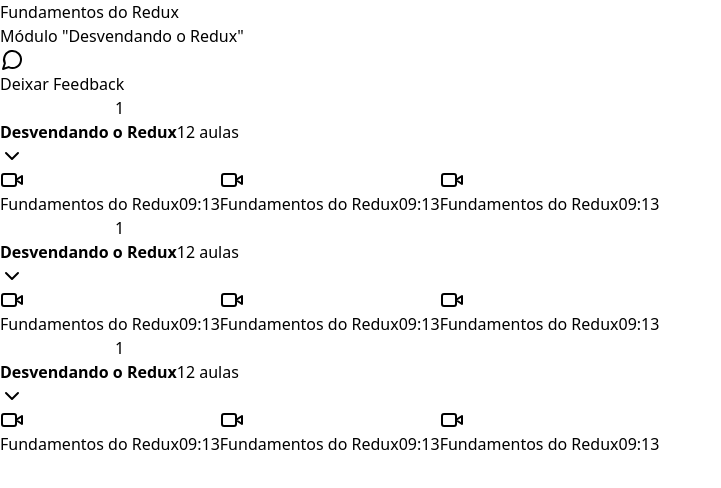
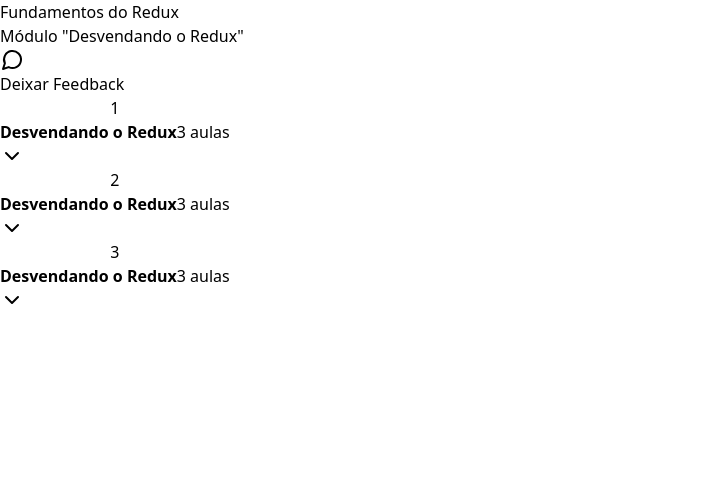
Before and after one commit to andreenakashima/react-redux-zustand, a React (Vite) app: page / in a window 1280 px wide. Shown: the top 488 px of the page, without its empty margins (0-721 px from the left). Built offline with nearby package versions, Linux system fonts and the light colour scheme.

Commit message:
Separando em modulos e adicionando collapsble

```diff
--- a/package.json
+++ b/package.json
@@ -10,6 +10,7 @@
     "preview": "vite preview"
   },
   "dependencies": {
+    "@radix-ui/react-collapsible": "^1.0.3",
     "@reduxjs/toolkit": "^1.9.5",
     "lucide-react": "^0.257.0",
     "react": "^18.2.0",
--- a/src/App.tsx
+++ b/src/App.tsx
@@ -1,7 +1,7 @@
 import { Provider as ReduxProvider } from "react-redux";
 
 import { store } from "./store";
-import Player from "./components/Player";
+import Player from "./pages/Player";
 
 import "./styles/global.css";
 
--- /dev/null
+++ b/src/components/Header.tsx
@@ -0,0 +1,10 @@
+export function Header() {
+	return (
+		<div className="flex flex-col gap-1">
+			<h1 className="text-2xl font-bold">Fundamentos do Redux</h1>
+			<span className="text-sm text-zinc-400">
+				Módulo "Desvendando o Redux"
+			</span>
+		</div>
+	);
+}
--- /dev/null
+++ b/src/components/Lesson.tsx
@@ -0,0 +1,18 @@
+import { Video } from "lucide-react";
+
+interface LessonProps {
+	title: string;
+	duration: string;
+}
+
+export function Lesson({ title, duration }: LessonProps) {
+	return (
+		<button className="flex items-center text-sm text-zinc-400 gap-3">
+			<Video className="w-4 h-4 text-zinc-500" />
+			<span>{title}</span>
+			<span className="ml-auto font-mono text-xs text-zinc-500">
+				{duration}
+			</span>
+		</button>
+	);
+}
--- /dev/null
+++ b/src/components/Module.tsx
@@ -0,0 +1,37 @@
+import * as Collapsible from "@radix-ui/react-collapsible";
+
+import { ChevronDown } from "lucide-react";
+import { Lesson } from "./Lesson";
+
+interface ModuleProps {
+	moduleIndex: number;
+	title: string;
+	lessonsAmount: number;
+}
+
+export function Module({ moduleIndex, title, lessonsAmount }: ModuleProps) {
+	return (
+		<Collapsible.Root className="group">
+			<Collapsible.Trigger className="flex w-full items-center gap-3 bg-zinc-800 p-4">
+				<div className="flex h-10 w-10 rounded-full items-center justify-center bg-zinc-950 text-xs">
+					{moduleIndex + 1}
+				</div>
+
+				<div className="flex flex-col gap-1 text-left">
+					<strong className="text-sm">{title}</strong>
+					<span className="text-xs text-zinc-400">{lessonsAmount} aulas</span>
+				</div>
+
+				<ChevronDown className="w-5 h-5 text-zinc-400 ml-auto group-data-[state=open]:rotate-180 transition-transform" />
+			</Collapsible.Trigger>
+
+			<Collapsible.Content>
+				<nav className="relative flex flex-col gap-4 p-6">
+					<Lesson title="Fundamentos do Redux" duration="09:09" />
+					<Lesson title="Fundamentos do Redux" duration="09:09" />
+					<Lesson title="Fundamentos do Redux" duration="09:09" />
+				</nav>
+			</Collapsible.Content>
+		</Collapsible.Root>
+	);
+}
--- a/src/components/Player.tsx
+++ /dev/null
@@ -1,157 +0,0 @@
-import { ChevronDown, MessageCircle, Video } from "lucide-react";
-import ReactPlayer from "react-player";
-
-function Player() {
-	return (
-		<div className="h-screen bg-zinc-950 text-zinc-50 flex justify-center items-center">
-			<div className="flex w-[1100px] flex-col gap-6">
-				<div className="flex items-center justify-between">
-					{/* Header */}
-					<div className="flex flex-col gap-1">
-						<h1 className="text-2xl font-bold">Fundamentos do Redux</h1>
-						<span className="text-sm text-zinc-400">
-							Módulo "Desvendando o Redux"
-						</span>
-					</div>
-
-					<button className="flex items-center gap-2 rounded bg-violet-500 px-3 py-2 text-sm font-medium text-white hover:bg-violet-600">
-						<MessageCircle className="w-4 h-4" />
-						Deixar Feedback
-					</button>
-				</div>
-
-				<main className="relative flex overflow-hidden rounded-lg border border-zinc-800 bg-zinc-900 shadow pr-80">
-					<div className="flex-1">
-						<div className="w-full bg-zinc-950 aspect-video">
-							<ReactPlayer
-								width="100%"
-								height="100%"
-								controls
-								url="https://www.youtube.com/watch?v=oPOKpSFqy-I"
-							/>
-						</div>
-					</div>
-
-					<aside className="w-80 absolute top-0 bottom-0 right-0 divide-y-2 divide-zinc-900 border-l bg-zinc-900 border-zinc-800 overflow-y-scroll scrollbar scrollbar-thin scrollbar-track-zinc-950 scrollbar-thumb-zinc-800">
-						<div>
-							<button className="flex w-full items-center gap-3 bg-zinc-800 p-4">
-								<div className="flex h-10 w-10 rounded-full items-center justify-center bg-zinc-950 text-xs">
-									1
-								</div>
-
-								<div className="flex flex-col gap-1 text-left">
-									<strong className="text-sm">Desvendando o Redux</strong>
-									<span className="text-xs text-zinc-400">12 aulas</span>
-								</div>
-
-								<ChevronDown className="w-5 h-5 text-zinc-400 ml-auto" />
-							</button>
-
-							<nav className="relative flex flex-col gap-4 p-6">
-								<button className="flex items-center text-sm text-zinc-400 gap-3">
-									<Video className="w-4 h-4 text-zinc-500" />
-									<span>Fundamentos do Redux</span>
-									<span className="ml-auto font-mono text-xs text-zinc-500">
-										09:13
-									</span>
-								</button>
-								<button className="flex items-center text-sm text-zinc-400 gap-3">
-									<Video className="w-4 h-4 text-zinc-500" />
-									<span>Fundamentos do Redux</span>
-									<span className="ml-auto font-mono text-xs text-zinc-500">
-										09:13
-									</span>
-								</button>
-								<button className="flex items-center text-sm text-zinc-400 gap-3">
-									<Video className="w-4 h-4 text-zinc-500" />
-									<span>Fundamentos do Redux</span>
-									<span className="ml-auto font-mono text-xs text-zinc-500">
-										09:13
-									</span>
-								</button>
-							</nav>
-						</div>
-						<div>
-							<button className="flex w-full items-center gap-3 bg-zinc-800 p-4">
-								<div className="flex h-10 w-10 rounded-full items-center justify-center bg-zinc-950 text-xs">
-									1
-								</div>
-
-								<div className="flex flex-col gap-1 text-left">
-									<strong className="text-sm">Desvendando o Redux</strong>
-									<span className="text-xs text-zinc-400">12 aulas</span>
-								</div>
-
-								<ChevronDown className="w-5 h-5 text-zinc-400 ml-auto" />
-							</button>
-
-							<nav className="relative flex flex-col gap-4 p-6">
-								<button className="flex items-center text-sm text-zinc-400 gap-3">
-									<Video className="w-4 h-4 text-zinc-500" />
-									<span>Fundamentos do Redux</span>
-									<span className="ml-auto font-mono text-xs text-zinc-500">
-										09:13
-									</span>
-								</button>
-								<button className="flex items-center text-sm text-zinc-400 gap-3">
-									<Video className="w-4 h-4 text-zinc-500" />
-									<span>Fundamentos do Redux</span>
-									<span className="ml-auto font-mono text-xs text-zinc-500">
-										09:13
-									</span>
-								</button>
-								<button className="flex items-center text-sm text-zinc-400 gap-3">
-									<Video className="w-4 h-4 text-zinc-500" />
-									<span>Fundamentos do Redux</span>
-									<span className="ml-auto font-mono text-xs text-zinc-500">
-										09:13
-									</span>
-								</button>
-							</nav>
-						</div>
-						<div>
-							<button className="flex w-full items-center gap-3 bg-zinc-800 p-4">
-								<div className="flex h-10 w-10 rounded-full items-center justify-center bg-zinc-950 text-xs">
-									1
-								</div>
-
-								<div className="flex flex-col gap-1 text-left">
-									<strong className="text-sm">Desvendando o Redux</strong>
-									<span className="text-xs text-zinc-400">12 aulas</span>
-								</div>
-
-								<ChevronDown className="w-5 h-5 text-zinc-400 ml-auto" />
-							</button>
-
-							<nav className="relative flex flex-col gap-4 p-6">
-								<button className="flex items-center text-sm text-zinc-400 gap-3">
-									<Video className="w-4 h-4 text-zinc-500" />
-									<span>Fundamentos do Redux</span>
-									<span className="ml-auto font-mono text-xs text-zinc-500">
-										09:13
-									</span>
-								</button>
-								<button className="flex items-center text-sm text-zinc-400 gap-3">
-									<Video className="w-4 h-4 text-zinc-500" />
-									<span>Fundamentos do Redux</span>
-									<span className="ml-auto font-mono text-xs text-zinc-500">
-										09:13
-									</span>
-								</button>
-								<button className="flex items-center text-sm text-zinc-400 gap-3">
-									<Video className="w-4 h-4 text-zinc-500" />
-									<span>Fundamentos do Redux</span>
-									<span className="ml-auto font-mono text-xs text-zinc-500">
-										09:13
-									</span>
-								</button>
-							</nav>
-						</div>
-					</aside>
-				</main>
-			</div>
-		</div>
-	);
-}
-
-export default Player;
--- /dev/null
+++ b/src/components/Video.tsx
@@ -0,0 +1,14 @@
+import ReactPlayer from "react-player";
+
+export function Video() {
+	return (
+		<div className="w-full bg-zinc-950 aspect-video">
+			<ReactPlayer
+				width="100%"
+				height="100%"
+				controls
+				url="https://www.youtube.com/watch?v=oPOKpSFqy-I"
+			/>
+		</div>
+	);
+}
--- /dev/null
+++ b/src/pages/Player.tsx
@@ -0,0 +1,48 @@
+import { MessageCircle } from "lucide-react";
+import { Header } from "../components/Header";
+import { Video } from "../components/Video";
+import { Module } from "../components/Module";
+
+function Player() {
+	return (
+		<div className="h-screen bg-zinc-950 text-zinc-50 flex justify-center items-center">
+			<div className="flex w-[1100px] flex-col gap-6">
+				<div className="flex items-center justify-between">
+					{/* Header */}
+					<Header />
+
+					<button className="flex items-center gap-2 rounded bg-violet-500 px-3 py-2 text-sm font-medium text-white hover:bg-violet-600">
+						<MessageCircle className="w-4 h-4" />
+						Deixar Feedback
+					</button>
+				</div>
+
+				<main className="relative flex overflow-hidden rounded-lg border border-zinc-800 bg-zinc-900 shadow pr-80">
+					<div className="flex-1">
+						<Video />
+					</div>
+
+					<aside className="w-80 absolute top-0 bottom-0 right-0 divide-y-2 divide-zinc-900 border-l bg-zinc-900 border-zinc-800 overflow-y-scroll scrollbar scrollbar-thin scrollbar-track-zinc-950 scrollbar-thumb-zinc-800">
+						<Module
+							moduleIndex={0}
+							title="Desvendando o Redux"
+							lessonsAmount={3}
+						/>
+						<Module
+							moduleIndex={1}
+							title="Desvendando o Redux"
+							lessonsAmount={3}
+						/>
+						<Module
+							moduleIndex={2}
+							title="Desvendando o Redux"
+							lessonsAmount={3}
+						/>
+					</aside>
+				</main>
+			</div>
+		</div>
+	);
+}
+
+export default Player;
```
Also changed, not shown: 1 other file (tests, documents, lock files or other folders).
